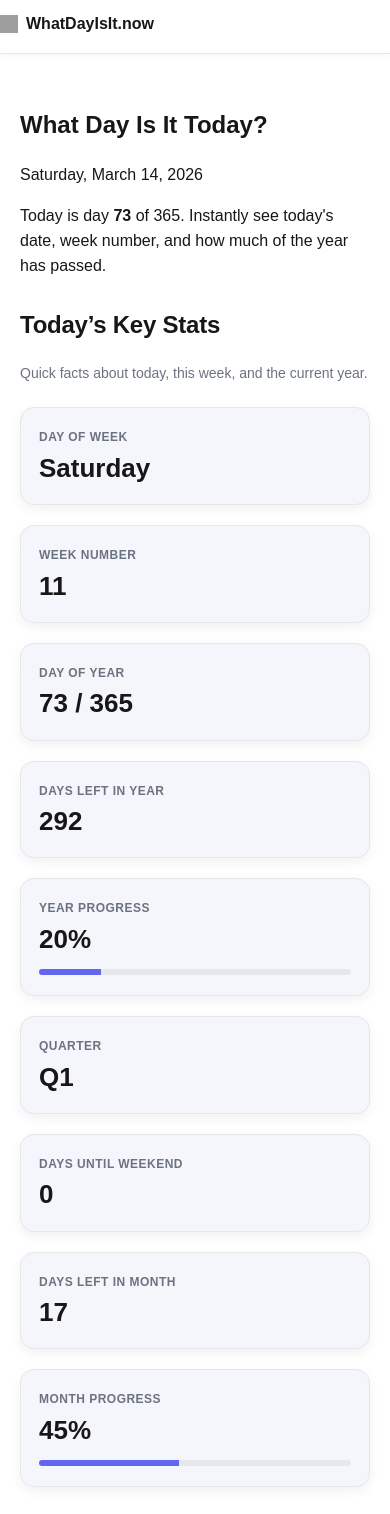
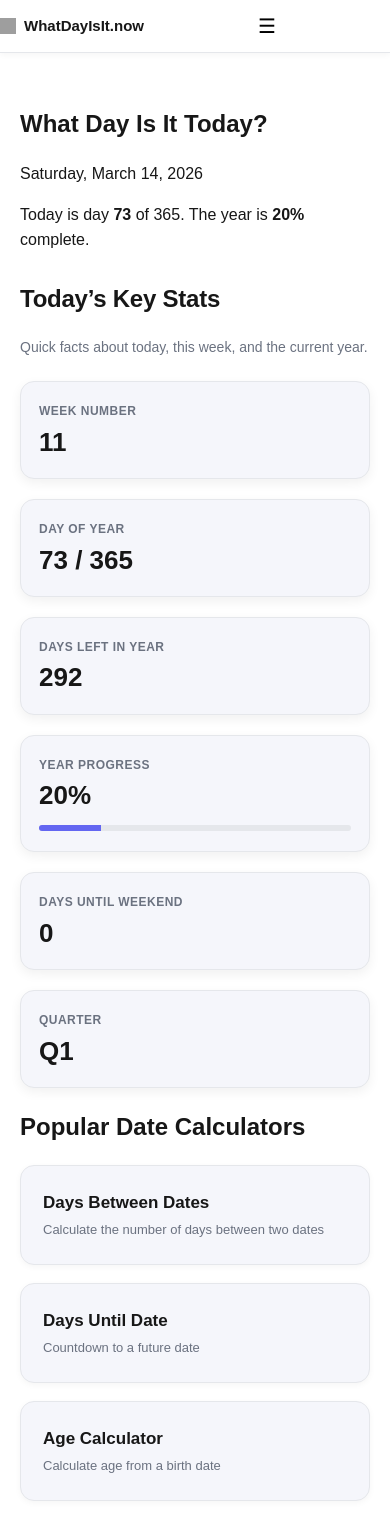
Before and after one commit to bosmeel/whatdayisit-now, a Next.js app: page / in a window 390 px wide. Shown: the top 1514 px of the page. Built offline with nearby package versions, Linux system fonts and the light colour scheme; grey boxes are pictures that could not be loaded.

Commit message:
fix layout server/client split

```diff
--- a/app/globals.css
+++ b/app/globals.css
@@ -131,6 +131,57 @@ a:hover{
   padding:8px 0;
 }
 
+/* mobile menu button */
+
+.mobile-menu-button{
+  display:none;
+  font-size:22px;
+  border:none;
+  background:none;
+  cursor:pointer;
+}
+
+/* hide desktop nav on mobile */
+
+@media (max-width:720px){
+
+  .desktop-nav{
+    display:none;
+  }
+
+  .mobile-menu-button{
+    display:block;
+  }
+
+}
+
+/* ===============================
+   Mobile dashboard layout
+================================ */
+
+@media (max-width:640px){
+
+  .today-grid{
+    grid-template-columns:repeat(2,1fr);
+    gap:14px;
+  }
+
+  .today-card{
+    padding:14px 12px;
+    min-height:auto;
+  }
+
+  .today-card strong{
+    font-size:11px;
+  }
+
+  .today-card > div:first-of-type{
+    font-size:22px;
+  }
+
+}
+
+
 /* ===============================
    Mobile drawer navigation
 ================================ */
@@ -252,6 +303,78 @@ a:hover{
 
 }
 
+.mobile-menu-overlay{
+  position:fixed;
+  inset:0;
+  background:rgba(0,0,0,0.35);
+  backdrop-filter:blur(4px);
+  z-index:100;
+}
+
+.mobile-menu{
+  position:absolute;
+  right:0;
+  top:0;
+  height:100%;
+  width:260px;
+  background:var(--background);
+  border-left:1px solid var(--border);
+  padding:24px;
+  display:flex;
+  flex-direction:column;
+  gap:16px;
+}
+
+.mobile-menu-close{
+  align-self:flex-end;
+  font-size:22px;
+  border:none;
+  background:none;
+  cursor:pointer;
+}
+
+.mobile-nav{
+  display:flex;
+  flex-direction:column;
+  gap:14px;
+}
+
+.mobile-nav-link{
+  font-size:16px;
+  font-weight:600;
+}
+
+/* ===============================
+   Compact mobile header
+================================ */
+
+@media (max-width:720px){
+
+  .site-header{
+    padding:4px 0;
+  }
+
+  .header-inner{
+    padding:6px 0;
+    gap:6px;
+  }
+
+  .logo-link{
+    font-size:15px;
+  }
+
+  .logo-icon{
+    width:16px;
+    height:16px;
+  }
+
+  .mobile-menu-button{
+    font-size:20px;
+    padding:4px 6px;
+  }
+
+}
+
 /* ===============================
    Main content
 ================================ */
@@ -321,12 +444,26 @@ a:hover{
   border:1px solid var(--border);
   border-radius:14px;
   padding:20px 18px;
+
   display:flex;
   flex-direction:column;
   gap:6px;
+
   min-height:86px;
+
   box-shadow:0 4px 12px rgba(0,0,0,0.06);
-  transition:transform .16s ease,box-shadow .16s ease,border-color .16s ease;
+
+  text-decoration:none;
+  color:var(--foreground);
+
+  position:relative;
+  overflow:hidden;
+
+  transition:
+    transform .18s ease,
+    box-shadow .18s ease,
+    border-color .18s ease,
+    background .18s ease;
 }
 
 .today-card strong{
@@ -345,9 +482,13 @@ a:hover{
 }
 
 .today-card:hover{
-  transform:translateY(-4px);
-  box-shadow:0 10px 22px rgba(0,0,0,0.08);
+  transform:translateY(-3px);
   border-color:var(--accent);
+  box-shadow:0 14px 28px rgba(0,0,0,0.08);
+}
+
+.today-card:active{
+  transform:scale(.98);
 }
 
 .today-hero{
--- a/app/layout.tsx
+++ b/app/layout.tsx
@@ -1,7 +1,7 @@
 import Link from "next/link";
 import type { Metadata } from "next";
-import MobileNav from "@/components/MobileNav";
 import "./globals.css";
+import Header from "@/components/Header";
 
 export const metadata: Metadata = {
   metadataBase: new URL("https://whatdayisit.now"),
@@ -51,55 +51,11 @@ export default function RootLayout({
 }: {
   children: React.ReactNode;
 }) {
-
-  const navLinks = [
-    { href: "/days-between", label: "Days Between" },
-    { href: "/days-until", label: "Days Until" },
-    { href: "/days-since", label: "Days Since" },
-    { href: "/age-calculator", label: "Age Calculator" },
-    { href: "/business-days-between", label: "Business Days" },
-    { href: "/business-days-until", label: "Business Days Until" },
-    { href: "/birthday-weekday", label: "Birthday Weekday" },
-    { href: "/weeks-between", label: "Weeks" },
-    { href: "/months-between", label: "Months" },
-  ];
-
   return (
     <html lang="en" suppressHydrationWarning>
       <body>
 
-        <header className="site-header">
-          <div className="container header-inner">
-
-            <div className="logo">
-              <Link href="/" className="logo-link">
-                <img
-                  src="/icon.svg"
-                  alt="WhatDayIsIt icon"
-                  className="logo-icon"
-                  width="18"
-                  height="18"
-                />
-                <span>WhatDayIsIt.now</span>
-              </Link>
-            </div>
-
-            {/* Desktop navigation */}
-
-            <nav className="main-nav" aria-label="Main navigation">
-              {navLinks.map((item) => (
-                <Link key={item.href} href={item.href} className="nav-link">
-                  {item.label}
-                </Link>
-              ))}
-            </nav>
-
-            {/* Mobile navigation */}
-
-            <MobileNav links={navLinks} />
-
-          </div>
-        </header>
+        <Header />
 
         <main className="container main-content">
           {children}
--- a/app/page.tsx
+++ b/app/page.tsx
@@ -6,11 +6,7 @@ export default function HomePage() {
   return (
     <div>
 
-      {/* HERO */}
-
       <TodayHero />
-
-      {/* TODAY DASHBOARD */}
 
       <TodayDashboard />
 
@@ -32,29 +28,29 @@ export default function HomePage() {
             <div>Countdown to a future date</div>
           </Link>
 
-           <Link href="/birthday-weekday" className="tool-card">
-            <strong>Birthday Weekday Calculator</strong>
-            <div>See which weekday your birthday falls on</div>
+          <Link href="/age-calculator" className="tool-card">
+            <strong>Age Calculator</strong>
+            <div>Calculate age from a birth date</div>
+          </Link>
+
+          <Link href="/days-since" className="tool-card">
+            <strong>Days Since Date</strong>
+            <div>See how many days have passed</div>
           </Link>
 
         </div>
 
       </section>
 
-      {/* MAIN DATE CALCULATORS */}
+      {/* ALL DATE CALCULATORS */}
 
       <section className="homepage-section">
 
-        <h2>All Date Calculators and Tools</h2>
+        <h2>All Date Calculators</h2>
 
         <div className="tool-grid">
 
-          <Link href="/days-since" className="tool-card">
-            <strong>Days Since Date</strong>
-            <div>See how many days have passed</div>
-          </Link>
-
-           <Link href="/weeks-between" className="tool-card">
+          <Link href="/weeks-between" className="tool-card">
             <strong>Weeks Between Dates</strong>
             <div>Calculate the number of weeks between two dates</div>
           </Link>
@@ -92,18 +88,23 @@ export default function HomePage() {
 
       <section className="homepage-section">
 
-        <h2><h2>Birthday Calculators and Tools</h2></h2>
+        <h2>Birthday Calculators</h2>
 
         <div className="tool-grid">
+
+          <Link href="/age-calculator" className="tool-card">
+            <strong>Age Calculator</strong>
+            <div>Calculate age from a birth date</div>
+          </Link>
 
           <Link href="/what-day-was-i-born" className="tool-card">
             <strong>What Day Was I Born</strong>
             <div>Discover the weekday you were born</div>
           </Link>
 
-<Link href="/age-calculator" className="tool-card">
-            <strong>Age Calculator</strong>
-            <div>Calculate age from a birth date</div>
+          <Link href="/birthday-weekday" className="tool-card">
+            <strong>Birthday Weekday</strong>
+            <div>See which weekday your next birthday falls on</div>
           </Link>
 
         </div>
--- /dev/null
+++ b/components/Header.tsx
@@ -0,0 +1,98 @@
+"use client";
+
+import { useState } from "react";
+import Link from "next/link";
+
+export default function Header() {
+
+  const [menuOpen,setMenuOpen] = useState(false);
+
+  const navLinks = [
+    { href: "/days-between", label: "Days Between" },
+    { href: "/days-until", label: "Days Until" },
+    { href: "/days-since", label: "Days Since" },
+    { href: "/age-calculator", label: "Age Calculator" },
+    { href: "/business-days-between", label: "Business Days" },
+    { href: "/business-days-until", label: "Business Days Until" },
+    { href: "/birthday-weekday", label: "Birthday Weekday" },
+    { href: "/weeks-between", label: "Weeks" },
+    { href: "/months-between", label: "Months" },
+  ];
+
+  return (
+
+    <header className="site-header">
+
+      <div className="container header-inner">
+
+        <Link href="/" className="logo-link">
+          <img
+            src="/icon.svg"
+            alt="WhatDayIsIt icon"
+            className="logo-icon"
+          />
+          <span>WhatDayIsIt.now</span>
+        </Link>
+
+        {/* desktop nav */}
+
+        <nav className="main-nav desktop-nav">
+
+          {navLinks.map((item)=>(
+            <Link key={item.href} href={item.href} className="nav-link">
+              {item.label}
+            </Link>
+          ))}
+
+        </nav>
+
+        {/* mobile button */}
+
+        <button
+          className="mobile-menu-button"
+          onClick={()=>setMenuOpen(true)}
+        >
+          ☰
+        </button>
+
+      </div>
+
+      {menuOpen && (
+
+        <div className="mobile-menu-overlay">
+
+          <div className="mobile-menu">
+
+            <button
+              className="mobile-menu-close"
+              onClick={()=>setMenuOpen(false)}
+            >
+              ✕
+            </button>
+
+            <nav className="mobile-nav">
+
+              {navLinks.map((item)=>(
+                <Link
+                  key={item.href}
+                  href={item.href}
+                  onClick={()=>setMenuOpen(false)}
+                  className="mobile-nav-link"
+                >
+                  {item.label}
+                </Link>
+              ))}
+
+            </nav>
+
+          </div>
+
+        </div>
+
+      )}
+
+    </header>
+
+  );
+
+}
--- a/components/TodayDashboard.tsx
+++ b/components/TodayDashboard.tsx
@@ -1,6 +1,7 @@
 "use client";
 
 import { useEffect, useState } from "react";
+import Link from "next/link";
 import {
   getDayOfYear,
   getTotalDaysInYear,
@@ -17,45 +18,29 @@ export default function TodayDashboard() {
 
   useEffect(() => {
 
-    function updateNow(){
+    function updateNow() {
       setNow(new Date());
     }
 
     updateNow();
 
-    const interval = setInterval(updateNow,60000);
+    const interval = setInterval(updateNow, 60000);
 
     return () => clearInterval(interval);
 
-  },[]);
+  }, []);
 
-  if(!now) return null;
+  if (!now) return null;
+
+  const year = now.getFullYear();
 
   const weekNumber = getISOWeekNumber(now);
   const dayOfYear = getDayOfYear(now);
-  const totalDays = getTotalDaysInYear(now.getFullYear());
+  const totalDays = getTotalDaysInYear(year);
   const daysLeft = getDaysLeftInYear(now);
   const quarter = getQuarter(now);
   const yearProgress = getYearProgressPercent(now);
   const weekend = getDaysUntilWeekend(now);
-
-  /* new data */
-
-  const dayName = now.toLocaleDateString("en-US",{weekday:"long"});
-
-  const daysInMonth = new Date(
-    now.getFullYear(),
-    now.getMonth()+1,
-    0
-  ).getDate();
-
-  const dayOfMonth = now.getDate();
-
-  const daysLeftMonth = daysInMonth - dayOfMonth;
-
-  const monthProgress = Math.round(
-    (dayOfMonth / daysInMonth) * 100
-  );
 
   return (
 
@@ -73,27 +58,23 @@ export default function TodayDashboard() {
 
       <div className="today-grid">
 
-        <div className="today-card">
-          <strong>Day of week</strong>
-          <div>{dayName}</div>
-        </div>
-
-        <div className="today-card">
+        <Link href="/weeks-between" className="today-card">
           <strong>Week number</strong>
           <div>{weekNumber}</div>
-        </div>
+        </Link>
 
-        <div className="today-card">
+        <Link href={`/day-of-year`} className="today-card">
           <strong>Day of year</strong>
           <div>{dayOfYear} / {totalDays}</div>
-        </div>
+        </Link>
 
-        <div className="today-card">
+        <Link href={`/how-many-days-left-in/${year}`} className="today-card">
           <strong>Days left in year</strong>
           <div>{daysLeft}</div>
-        </div>
+        </Link>
 
-        <div className="today-card">
+        <Link href={`/year-progress`} className="today-card">
+
           <strong>Year progress</strong>
 
           <div>{yearProgress}%</div>
@@ -101,40 +82,21 @@ export default function TodayDashboard() {
           <div className="year-progress-bar">
             <div
               className="year-progress-fill"
-              style={{width:`${yearProgress}%`}}
+              style={{ width: `${yearProgress}%` }}
             />
           </div>
 
-        </div>
+        </Link>
 
-        <div className="today-card">
+        <Link href="/days-until" className="today-card">
+          <strong>Days until weekend</strong>
+          <div>{weekend}</div>
+        </Link>
+
+        <Link href="/quarters-of-the-year" className="today-card">
           <strong>Quarter</strong>
           <div>{quarter}</div>
-        </div>
-
-        <div className="today-card">
-          <strong>Days until weekend</strong>
-          <div>{weekend}</div>
-        </div>
-
-        <div className="today-card">
-          <strong>Days left in month</strong>
-          <div>{daysLeftMonth}</div>
-        </div>
-
-        <div className="today-card">
-          <strong>Month progress</strong>
-
-          <div>{monthProgress}%</div>
-
-          <div className="year-progress-bar">
-            <div
-              className="year-progress-fill"
-              style={{width:`${monthProgress}%`}}
-            />
-          </div>
-
-        </div>
+        </Link>
 
       </div>
 
--- a/components/TodayHero.tsx
+++ b/components/TodayHero.tsx
@@ -1,7 +1,11 @@
 "use client";
 
 import { useEffect, useState } from "react";
-import { getDayOfYear, getTotalDaysInYear } from "@/lib/date";
+import {
+  getDayOfYear,
+  getTotalDaysInYear,
+  getYearProgressPercent,
+} from "@/lib/date";
 
 export default function TodayHero() {
 
@@ -9,13 +13,13 @@ export default function TodayHero() {
 
   useEffect(()=>{
 
-    function update(){
+    function updateNow(){
       setNow(new Date());
     }
 
-    update();
+    updateNow();
 
-    const interval = setInterval(update,60000);
+    const interval = setInterval(updateNow,60000);
 
     return ()=>clearInterval(interval);
 
@@ -23,7 +27,7 @@ export default function TodayHero() {
 
   if(!now) return null;
 
-  const dayName = now.toLocaleDateString("en-US",{weekday:"long"});
+  const weekday = now.toLocaleDateString("en-US",{ weekday:"long" });
 
   const fullDate = now.toLocaleDateString("en-US",{
     year:"numeric",
@@ -33,27 +37,21 @@ export default function TodayHero() {
 
   const dayOfYear = getDayOfYear(now);
   const totalDays = getTotalDaysInYear(now.getFullYear());
+  const yearProgress = getYearProgressPercent(now);
 
   return (
 
     <section className="today-hero">
 
-      <h1>
-        What Day Is It Today?
-      </h1>
+      <h1>What Day Is It Today?</h1>
 
       <div className="today-date">
-
-        {dayName}, {fullDate}
-
+        {weekday}, {fullDate}
       </div>
 
       <p className="today-subtitle">
-
         Today is day <strong>{dayOfYear}</strong> of {totalDays}.
-        Instantly see today's date, week number,
-        and how much of the year has passed.
-
+        The year is <strong>{yearProgress}%</strong> complete.
       </p>
 
     </section>
```
